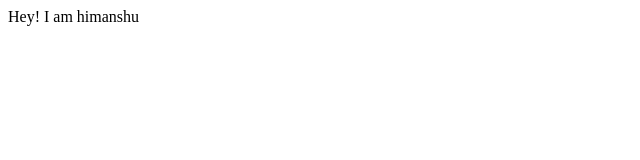
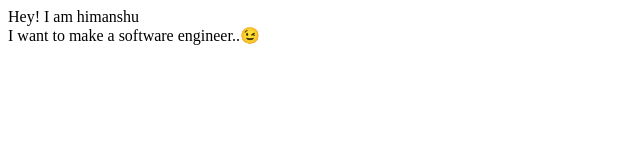
Before and after one commit to TripathiHemendra/Web_development, a plain HTML site: page Day1.htmlbasic/1.html in a window 1280 px wide. Shown: the whole page, without its empty margins (0-640 px from the left). Drawn offline with Linux system fonts and the light colour scheme.

Commit message:
Web_development

```diff
--- a/Day1.htmlbasic/1.html
+++ b/Day1.htmlbasic/1.html
@@ -6,6 +6,7 @@
 	<title>Himanshu</title>
 </head>
 <body>
-       Hey! I am himanshu
+       Hey! I am himanshu<br>
+	   I want to make a software engineer..😉
 </body>
 </html>
```
